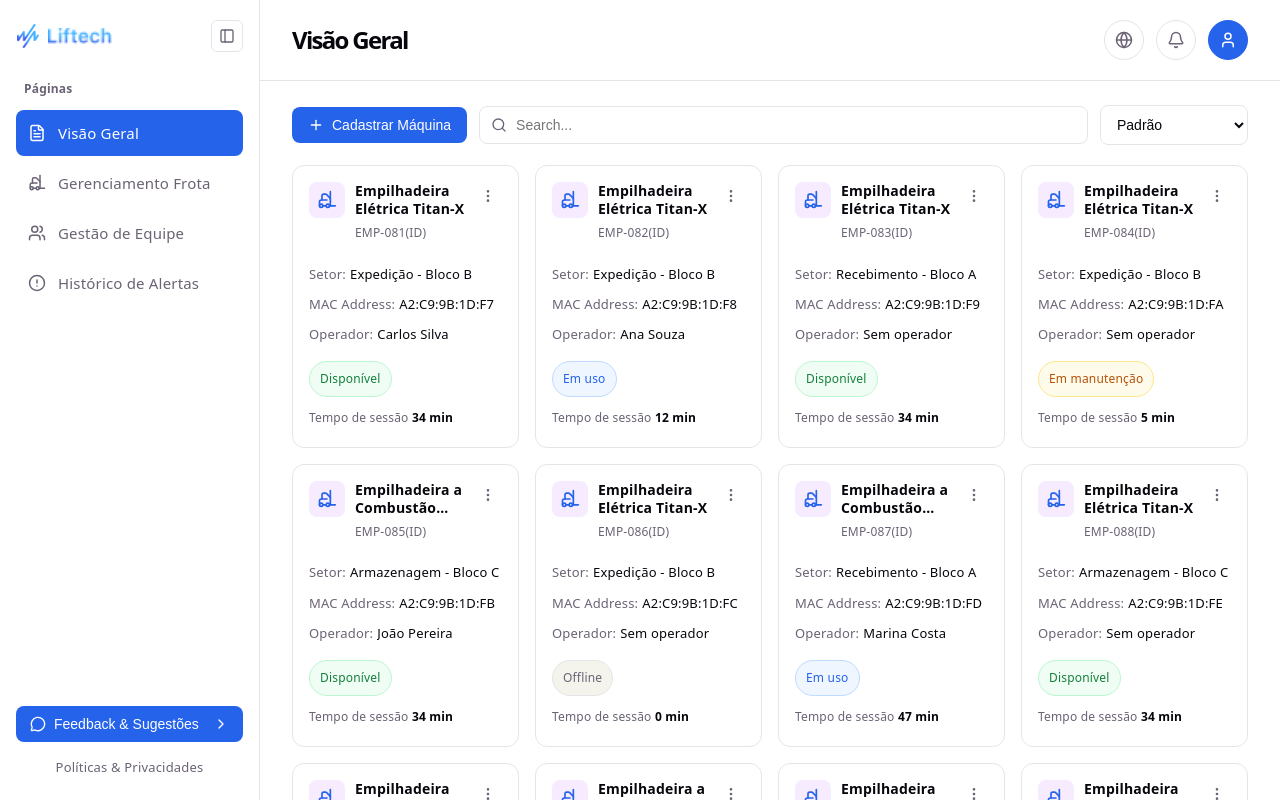
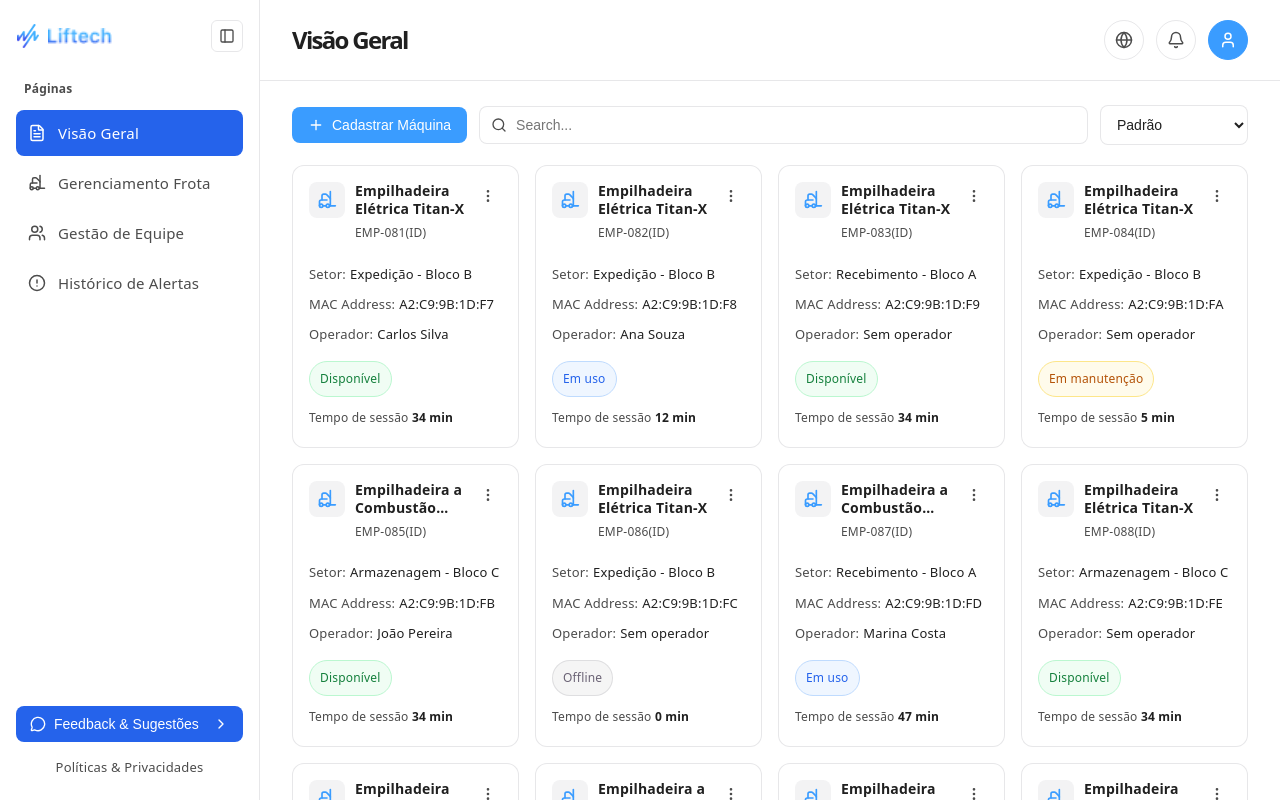
Before and after one commit to RomuuloGoncalves/Liftech, a React (Vite) app in the folder Frontend/: page / in a window 1280 px wide. Built offline with nearby package versions, Linux system fonts and the light colour scheme.

Commit message:
style: align global tokens (colors, border, shadow, radii) with Figma

```diff
--- a/Frontend/src/index.css
+++ b/Frontend/src/index.css
@@ -1,15 +1,19 @@
 :root {
-  --text: #6b6375;
-  --text-h: #08060d;
+  --text: #4c4c4c;
+  --text-h: #202020;
   --bg: #fff;
-  --border: #e5e4e7;
-  --code-bg: #f4f3ec;
-  --accent: #aa3bff;
-  --accent-bg: rgba(170, 59, 255, 0.1);
-  --accent-border: rgba(170, 59, 255, 0.5);
+  --border: rgba(21, 28, 39, 0.1);
+  --code-bg: #f5f5f5;
+  --bg-sidebar: #fafafa;
+  --active-bg: #3a9cff;
+  --radius-sm: 5px;
+  --radius-md: 8px;
+  --radius-lg: 10px;
+  --accent: #3a9cff;
+  --accent-bg: rgba(21, 28, 39, 0.05);
+  --accent-border: rgba(58, 156, 255, 0.5);
   --social-bg: rgba(244, 243, 236, 0.5);
-  --shadow:
-    rgba(0, 0, 0, 0.1) 0 10px 15px -3px, rgba(0, 0, 0, 0.05) 0 4px 6px -2px;
+  --shadow: 0 1px 0 0 rgba(0, 0, 0, 0.1);
 
   --sans: system-ui, 'Segoe UI', Roboto, sans-serif;
   --heading: system-ui, 'Segoe UI', Roboto, sans-serif;
```
